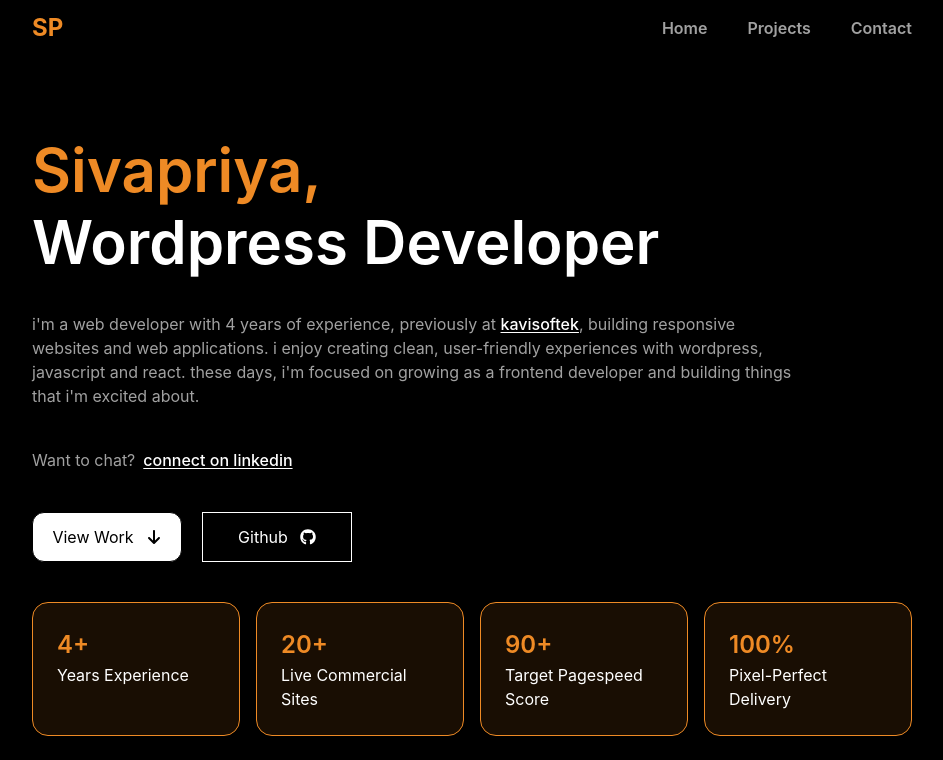
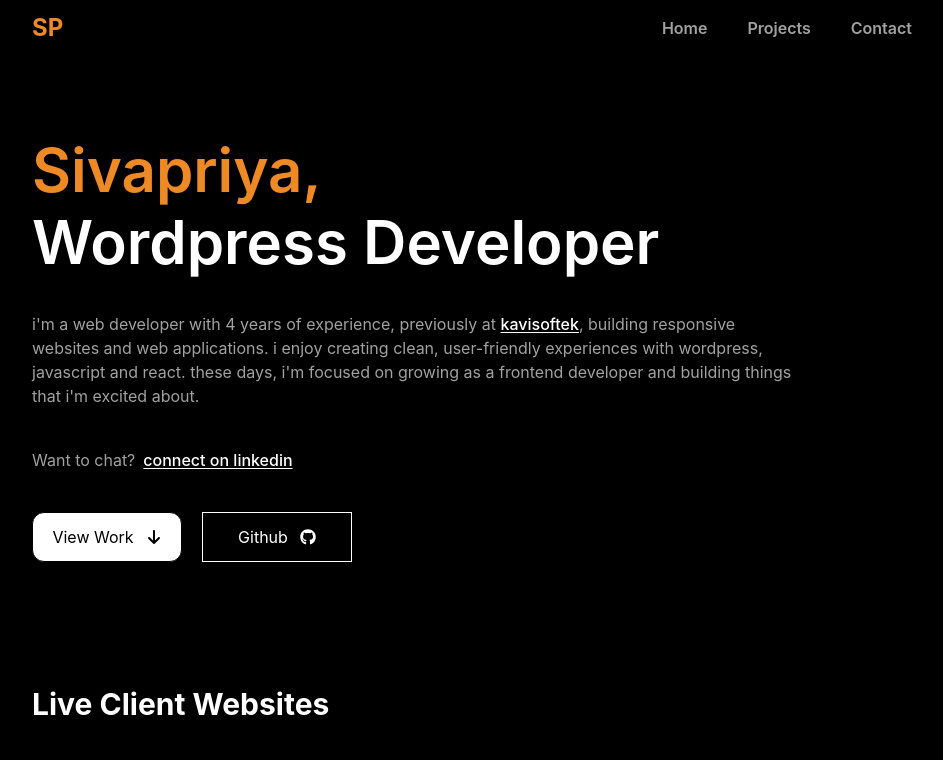
Before and after one commit to Sivapriyaa-k/sivapriya-portfolio, a React app: page / in a window 1280 px wide. Shown: the top 760 px of the page, without its empty margins (168-1111 px from the left). Built offline with nearby package versions, Linux system fonts and the light colour scheme; the HTML template or start-up script is replaced by a standard one.

Commit message:
contact section

```diff
--- a/src/components/Contact/Contact.jsx
+++ b/src/components/Contact/Contact.jsx
@@ -122,13 +122,13 @@ export default function Contact() {
 
         <div className="flex flex-wrap items-center justify-center gap-2.5">
           {/* Call */}
-          <a
+          {/*  <a
             href="tel:+919788174642"
             className="flex items-center gap-2 px-4 py-2 text-xs font-medium rounded bg-[rgba(238,138,37,0.1)] hover:bg-[rgba(238,138,37,0.2)] hover:text-[#EE8A25] text-white border border-[rgba(238,138,37,0.4)] transition-colors"
           >
             <CiPhone size={18} />
             <span>Call Me</span>
-          </a>
+          </a> */}
 
           {/* LinkedIn */}
           <a
--- a/src/components/Hero/Hero.jsx
+++ b/src/components/Hero/Hero.jsx
@@ -48,7 +48,7 @@ export default function Hero() {
               Github <FaGithub />
             </a>
           </div>
-          <div className="grid grid-cols-2 sm:grid-cols-4 gap-4 mt-10">
+          {/*  <div className="grid grid-cols-2 sm:grid-cols-4 gap-4 mt-10">
             <div className="text-white border border-[#EE8A25] p-6 bg-[rgba(238,138,37,0.1)] rounded-2xl">
               <h4 className="text-[24px] text-[#EE8A25] font-semibold">4+</h4>
               <p className="text-[16px]">Years Experience</p>
@@ -65,7 +65,7 @@ export default function Hero() {
               <h4 className="text-[24px] text-[#EE8A25] font-semibold">100%</h4>
               <p>Pixel-Perfect Delivery</p>
             </div>
-          </div>
+          </div> */}
         </div>
       </section>
     </>
--- a/src/components/Projects/Projects.jsx
+++ b/src/components/Projects/Projects.jsx
@@ -14,7 +14,7 @@ export default function Project() {
         {projectsData.map((project, index) => (
           <div
             key={index}
-            className="group flex flex-col justify-between rounded-lg p-5 bg-[#111317] border border-zinc-800 hover:border-zinc-700 transition-colors"
+            className="group flex flex-col justify-between rounded-lg p-5 bg-[#111317] border border-zinc-800 hover:border-[#EE8A25] transition-colors"
           >
             <div className="space-y-3">
               {/* Category */}
```
